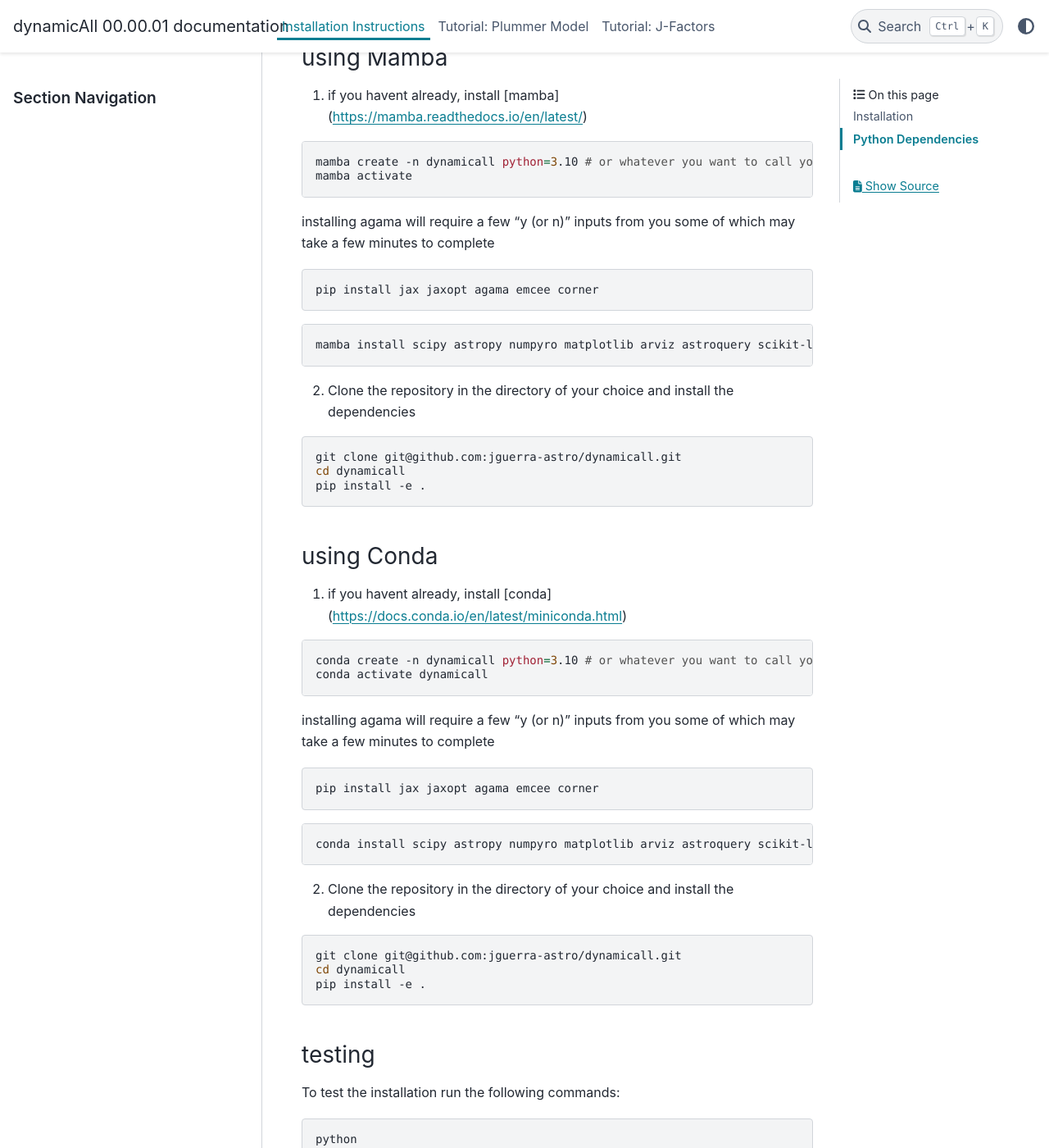
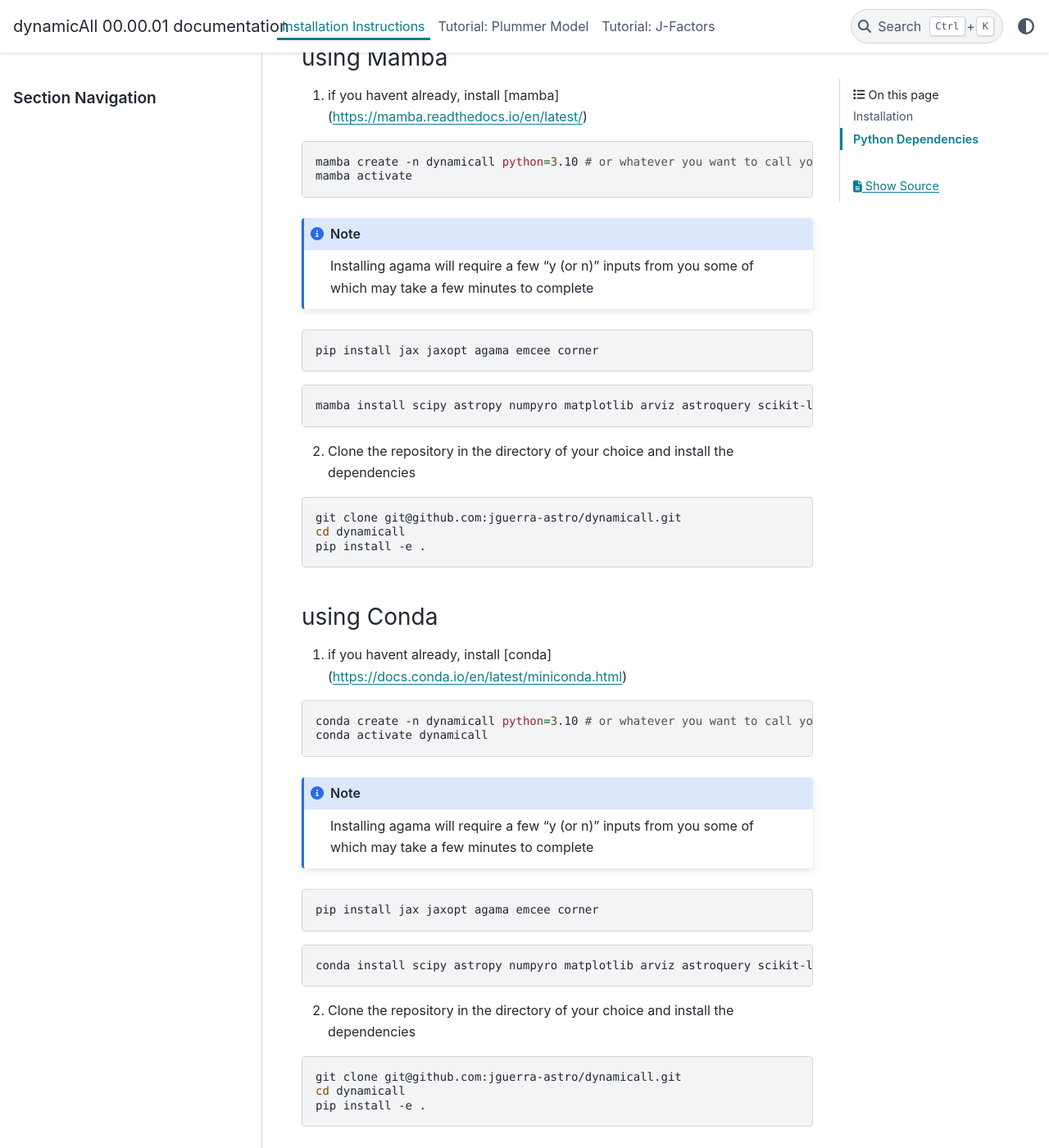
Before and after one commit to jguerra-astro/dynamicall, a Sphinx documentation site: the page built from docs/Installation.rst, in a window 1280 px wide and 1400 px high, scrolled down 429 px. Shown: the whole window at 82% size. Built offline with Sphinx 7.4.7 and the PyData theme 0.15.4, drawn with Linux system fonts in a browser that asks for light colours; pages that are not in the unit, such as notebooks, are missing from menus.

Commit message:
sphinx syntax

```diff
--- a/docs/Installation.rst
+++ b/docs/Installation.rst
@@ -21,7 +21,7 @@ using Mamba
     mamba activate
 
 .. note::
-installing agama will require a few "y (or n)" inputs from you some of which may take a few minutes to complete
+    Installing agama will require a few "y (or n)" inputs from you some of which may take a few minutes to complete
 
 .. code-block:: bash
 
@@ -51,7 +51,7 @@ using Conda
     conda activate dynamicall
 
 .. note::
-installing agama will require a few "y (or n)" inputs from you some of which may take a few minutes to complete
+    Installing agama will require a few "y (or n)" inputs from you some of which may take a few minutes to complete
 
 .. code-block:: bash
 
```
